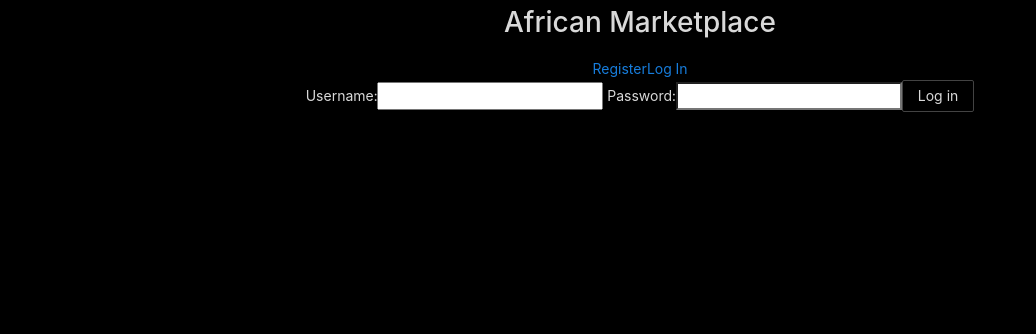
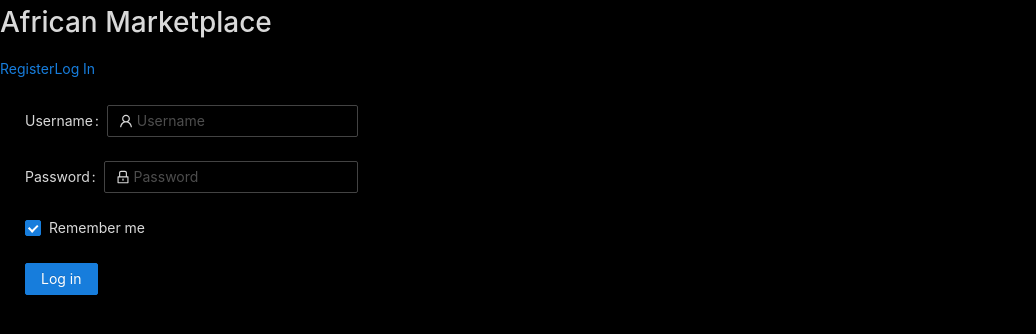
Before and after one commit to atoledo1/Sauti-African-Marketplace, a React (Create React App) app in the folder my-app/: page /login in a window 1280 px wide. Shown: the top 334 px of the page, without its empty margins (0-1036 px from the left). Built offline with nearby package versions, Linux system fonts and the light colour scheme.

Commit message:
fixed forms

```diff
--- a/my-app/src/App.css
+++ b/my-app/src/App.css
@@ -1,5 +1,5 @@
 @import '~antd/dist/antd.dark.css';
-.App {
+/* .App {
   text-align: center;
 }
 
@@ -36,4 +36,4 @@
   to {
     transform: rotate(360deg);
   }
-}
+} */
--- a/my-app/src/App.js
+++ b/my-app/src/App.js
@@ -2,12 +2,12 @@ import React, {useState} from "react";
 import {Route, Switch} from "react-router-dom";
 import Home from "./components/Home";
 import Navigation from "./components/Navigation";
-import Login from "./components/login"
+import Login from "./components/login";
 import Register from "./components/Register";
 import AddItem from "./components/AddItem";
 import ModifyItem from "./components/ModifyItem";
 import PrivateRoute from "./components/PrivateRoute";
-import 'antd/dist/antd.dark.css';
+import "antd/dist/antd.dark.css";
 import "./App.css";
 import MyListings from "./components/MyProfile";
 
--- a/my-app/src/components/MyList.js
+++ b/my-app/src/components/MyList.js
@@ -2,7 +2,7 @@ import React, {useContext} from "react";
 import {useHistory} from "react-router-dom";
 
 import {UserContext} from "../App";
-import {Button, Table, Typography } from 'antd';
+import {Button,  Typography } from 'antd';
 
 
 const MyProducts = (props) => {
--- a/my-app/src/components/listing.js
+++ b/my-app/src/components/listing.js
@@ -1,7 +1,7 @@
 import React, {useContext} from "react";
 import {UserContext} from "../App";
 import {useHistory} from "react-router-dom";
-import {Button,Card} from 'antd';
+import {Button,Card, Divider} from 'antd';
 
 const Listings = (props) => {
   const {push} = useHistory();
@@ -46,6 +46,7 @@ user.id === props.item.user_id && (<Button onClick={modifyItem}>Edit</Button>)]}
         <Card.Grid style={gridStyle}>Description: {props.item.product_description}</Card.Grid>
         <Card.Grid style={gridStyle}>Market: {props.item.market_name}</Card.Grid>
         <Card.Grid style={gridStyle}>Location: {props.item.country}</Card.Grid>
+        <Divider/>
 
 
       </Card>
--- a/my-app/src/components/login.js
+++ b/my-app/src/components/login.js
@@ -1,13 +1,15 @@
 import React, {useState, useContext} from "react";
 import {useHistory} from "react-router-dom";
 import * as yup from "yup";
-import loginSchema from "../LoginShema";
+// import loginSchema from "../LoginShema";
 import axios from "axios";
 import {UserContext} from "../App";
 import {BASE_URL, LOGIN_PATH} from "../utils/URLs";
 
 import "../App.css";
-import {Button} from "antd";
+import { Form, Input, Button, Checkbox, Space} from "antd";
+import { UserOutlined, LockOutlined } from '@ant-design/icons';
+
 
 const LogForm = {
   username: "",
@@ -24,12 +26,12 @@ function Login(props) {
     setForm({...form, [e.target.name]: e.target.value});
   };
 
-  const handleSubmit = (e) => {
-    e.preventDefault();
-    loginSchema
-      .validate(form, {abortEarly: false})
-      .then((res) => {
-        axios
+  const handleSubmit = (e) =>
+    //{ e.preventDefault();
+    // loginSchema
+    //   .validate(form, {abortEarly: false})
+    //   { e.then((res) => {
+        { axios
           .post(`${BASE_URL}${LOGIN_PATH}`, form)
           .then((res) => {
             localStorage.setItem("token", res.data.token);
@@ -42,45 +44,52 @@ function Login(props) {
             setForm(LogForm);
             history.push("/home");
           })
-          .catch((err) => {
-            console.dir(err);
-            setErrors([...errors, {message: "Invalid Login"}]);
-          });
-      })
-      .catch((err) => {
-        console.log(err);
-        setErrors([...err.inner]);
-      });
+        //   .catch((err) => {
+        //     console.dir(err);
+        //     setErrors([...errors, {message: "Invalid Login"}]);
+        //   });
+    //   })
+    //   .catch((err) => {
+    //     console.log(err);
+    //     setErrors([...err.inner]);
+    //   });
   };
 
   return (
-    <div className="log-container">
-      <form onSubmit={handleSubmit}>
-        {errors.map((error) => {
-          return <p>{error.message}</p>;
-        })}
-        <label>
-          Username:
-          <input
+
+
+      <Form  style={{ width:"26%", margin:"25px"}} name="login" className="login-form" initialValues={{ remember: true }} onFinish={handleSubmit}>
+
+        <Form.Item rules={[{ required: true, message: 'Please input your Username!' }]}label="Username">
+          <Input prefix={<UserOutlined className="site-form-item-icon" />} placeholder="Username"
+
             id="logname"
             name="username"
             type="textbox"
-            onChange={handleChange}
-          />
-        </label>
-        <label>
-          {" "}
-          Password:
-          <input
+            onChange={handleChange}/>
+          </Form.Item>
+
+        <Form.Item rules={[{ required: true, message: 'Please input your Password!' }]}label="Password">
+          <Input   prefix={<LockOutlined className="site-form-item-icon" />}
             id="logpass"
             name="password"
             type="password"
             onChange={handleChange}
-          />
-        </label>
-        <Button htmlType="submit">Log in</Button>
-      </form>
-    </div>
+            placeholder="Password"
+            />
+             </Form.Item>
+             <Space direction="vertical" size="large">
+        <Form.Item name="remember" valuePropName="checked" noStyle>
+
+          <Checkbox>Remember me</Checkbox>
+        </Form.Item>
+          <Form.Item>
+        <Button type="primary"className="login-form-button" htmlType="submit">Log in</Button>
+
+        </Form.Item>
+        </Space>
+      </Form>
+
   );
 }
 export default Login;
--- a/my-app/src/components/register.js
+++ b/my-app/src/components/register.js
@@ -23,66 +23,51 @@ function Register() {
   };
 
   const handleSubmit = (e) => {
-    e.preventDefault();
-    registerSchema
-      .validate(form, {abortEarly: false})
-      .then((res) => {
+
         axios
           .post(`${BASE_URL}${REGISTER_PATH}`, form)
           .then((res) => {
             console.log(res.data.data.password);
             history.push("/login");
           })
-          .catch((err) => {
-            console.log(err);
-            setErrors([...errors, {message: "Username is already taken"}]);
-          });
-      })
-      .catch((err) => {
-        console.dir(err);
-        setErrors([...err.inner]);
-      });
+
   };
 
   return (
-    <div className="reg-container">
-      <Form onSubmit={handleSubmit}>
-        {errors.map((error) => {
-          return <p>{error.message}</p>;
-        })}
-        <label>
-          {" "}
-          Username:
-          <input
+
+      <Form onFinish={handleSubmit}>
+       <Form.Item label="Username">
+          <Input
             id="name"
             name="username"
             type="textbox"
             onChange={handleChange}
           />
-        </label>
-        <label>
-          {" "}
-          Email:
-          <input
+          </Form.Item>
+      <Form.Item label="Email">
+
+
+          <Input
             id="mail"
             name="email"
-            type="textbox"
+            type="email"
             onChange={handleChange}
           />
-        </label>
-        <label>
-          {" "}
-          Password:
-          <input
+      </Form.Item>
+      <Form.Item label="Password">
+
+          <Input
             id="pass"
             name="password"
             type="password"
             onChange={handleChange}
           />
-        </label>
+      </Form.Item>
+      <Form.Item>
         <Button htmlType="submit">Register</Button>
+        </Form.Item>
       </Form>
-    </div>
+
   );
 }
 export default Register;
```
